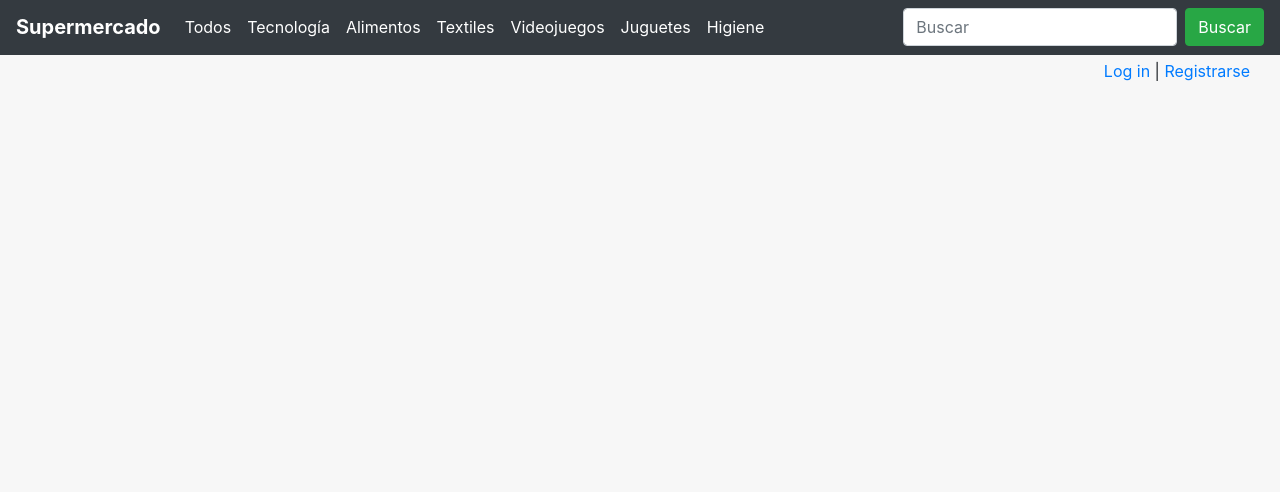
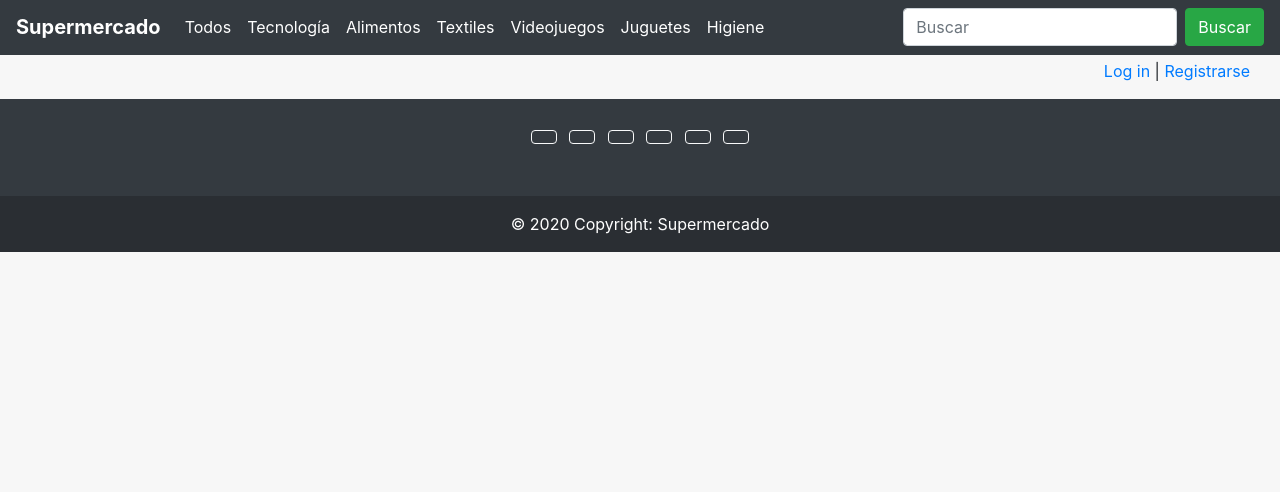
Before and after one commit to AitorArtigaoAguado/Proyecto, a PHP site: page / in a window 1280 px wide. Shown: the part 51-543 px from the top of the page. Run offline with PHP 8.4, Linux system fonts and the light colour scheme; data that the repository does not hold is empty.

Commit message:
Update index.php

```diff
--- a/index.php
+++ b/index.php
@@ -57,7 +57,8 @@
 						<span class="sr-only">(current)</span>
 				</a></li>
 			</ul>
-			<form class="form-inline my-2 my-lg-0" action="buscar.php" method="post">
+			<form class="form-inline my-2 my-lg-0" action="buscar.php"
+				method="post">
 				<input class="form-control mr-sm-2" type="search"
 					placeholder="Buscar" aria-label="Buscar" name="buscar">
 				<button class="btn btn-success my-2 my-sm-0" type="submit">Buscar</button>
@@ -126,5 +127,48 @@ $conn->close();
 		</table>
 	</div>
 	<!-- Fin contenido -->
+	<!-- Footer -->
+	<footer class="bg-dark text-center text-white">
+		<!-- Grid container -->
+		<div class="container p-4 pb-0">
+			<!-- Section: Social media -->
+			<section class="mb-4">
+				<!-- Facebook -->
+				<a class="btn btn-outline-light btn-floating m-1" href="#!"
+					role="button"><i class="fab fa-facebook-f"></i></a>
+
+				<!-- Twitter -->
+				<a class="btn btn-outline-light btn-floating m-1" href="#!"
+					role="button"><i class="fab fa-twitter"></i></a>
+
+				<!-- Google -->
+				<a class="btn btn-outline-light btn-floating m-1" href="#!"
+					role="button"><i class="fab fa-google"></i></a>
+
+				<!-- Instagram -->
+				<a class="btn btn-outline-light btn-floating m-1" href="#!"
+					role="button"><i class="fab fa-instagram"></i></a>
+
+				<!-- Linkedin -->
+				<a class="btn btn-outline-light btn-floating m-1" href="#!"
+					role="button"><i class="fab fa-linkedin-in"></i></a>
+
+				<!-- Github -->
+				<a class="btn btn-outline-light btn-floating m-1" href="#!"
+					role="button"><i class="fab fa-github"></i></a>
+			</section>
+			<!-- Section: Social media -->
+		</div>
+		<!-- Grid container -->
+
+		<!-- Copyright -->
+		<div class="text-center p-3"
+			style="background-color: rgba(0, 0, 0, 0.2);">
+			© 2020 Copyright: <a class="text-white"
+				href="https://mdbootstrap.com/">Supermercado</a>
+		</div>
+		<!-- Copyright -->
+	</footer>
+	<!-- Footer -->
 </body>
 </html>
```
